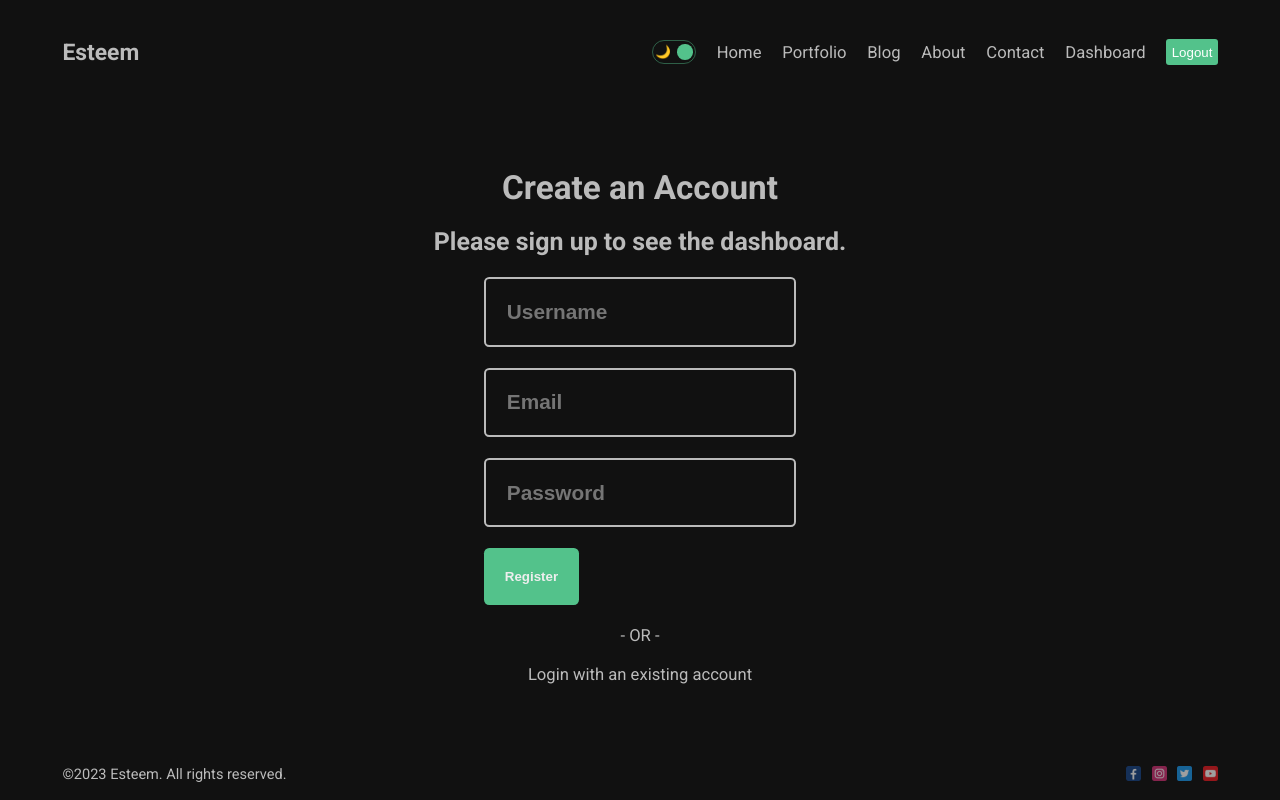
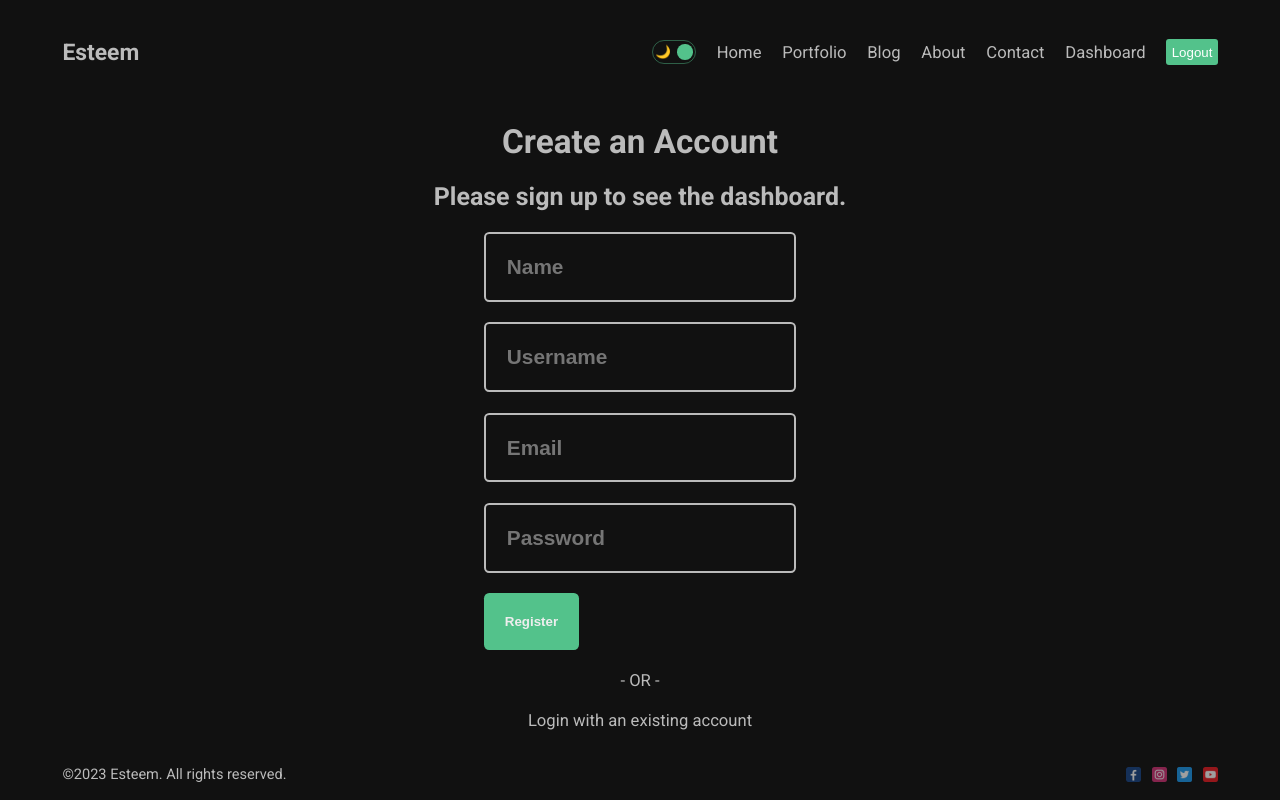
Before and after one commit to esteemayo/next_13, a Next.js app: page /dashboard/register in a window 1280 px wide. Built offline with nearby package versions, Linux system fonts and the light colour scheme.

Commit message:
fix: add a name input field

```diff
--- a/src/app/dashboard/(auth)/register/page.jsx
+++ b/src/app/dashboard/(auth)/register/page.jsx
@@ -17,6 +17,12 @@ const Register = () => {
       <h1 className={styles.title}>Create an Account</h1>
       <h2 className={styles.subtitle}>Please sign up to see the dashboard.</h2>
       <form onSubmit={handleSubmit} className={styles.form}>
+        <input
+          type='text'
+          placeholder='Name'
+          required
+          className={styles.input}
+        />
         <input
           type='text'
           placeholder='Username'
```
